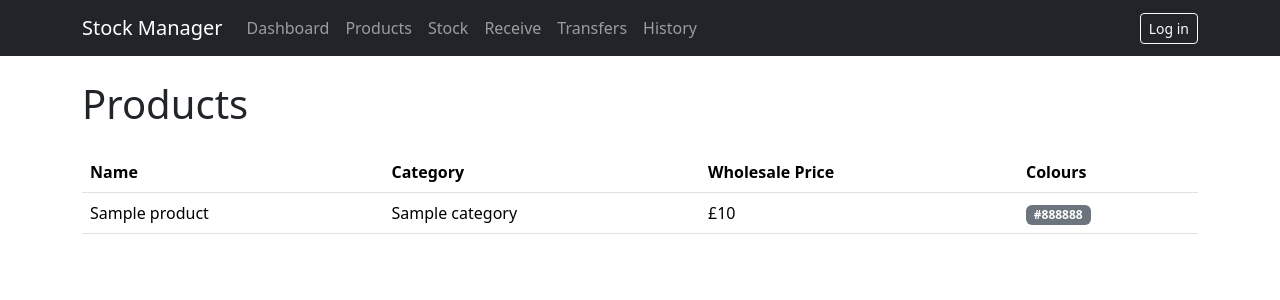
After one commit to oscarzxshi/stockproject, a Django app: template inventory/templates/inventory/products.html in a window 1280 px wide. The commit adds this page. Shown: the top 300 px of the page. Run offline with Django 3.2, Linux system fonts and the light colour scheme; the template is opened without the code that fills it: most values are stand-ins (such as "Sample title", 1, 10 or a date in 2020).

Commit message:
added products page and changed admin page to add products and variants

```diff
--- a/inventory/templates/inventory/layout.html
+++ b/inventory/templates/inventory/layout.html
@@ -22,7 +22,7 @@
                         <a class="nav-link {% if request.resolver_match.url_name == 'index' %}active{% endif %}" href="#">Dashboard</a>
                     </li>
                     <li class="nav-item">
-                        <a class="nav-link {% if request.resolver_match.url_name == 'products' %}active{% endif %}" href="#">Products</a>
+                        <a class="nav-link {% if request.resolver_match.url_name == 'products' %}active{% endif %}" href="{% url 'products' %}">Products</a>
                     </li>
                     <li class="nav-item">
                         <a class="nav-link {% if request.resolver_match.url_name == 'stock' %}active{% endif %}" href="#">Stock</a>
@@ -44,6 +44,8 @@
                     {% csrf_token %}
                     <button type="submit" class="btn btn-outline-light btn-sm">Log out</button>
                 </form>
+                {% else %}
+                <a class="btn btn-outline-light btn-sm" href="{% url 'login' %}">Log in</a>
                 {% endif %}
             </div>
         </div>
--- /dev/null
+++ b/inventory/templates/inventory/products.html
@@ -0,0 +1,38 @@
+{% extends "inventory/layout.html" %}
+{% block title %}Products{% endblock %}
+{% block content %}
+
+<h1 class="mb-4">Products</h1>
+
+{% if products %}
+<div class="table-responsive">
+    <table class="table table-hover align-middle">
+        <thead>
+            <tr>
+                <th>Name</th>
+                <th>Category</th>
+                <th>Wholesale Price</th>
+                <th>Colours</th>
+            </tr>
+        </thead>
+        <tbody>
+            {% for product in products %}
+            <tr>
+                <td>{{ product.name }}</td>
+                <td>{{ product.category }}</td>
+                <td>£{{ product.standard_wholesale_price }}</td>
+                <td>
+                    {% for variant in product.variants.all %}
+                    <span class="badge text-bg-secondary">{{ variant.colour }}</span>
+                    {% endfor %}
+                </td>
+            </tr>
+            {% endfor %}
+        </tbody>
+    </table>
+</div>
+{% else %}
+<p class="text-muted">No products yet.</p>
+{% endif %}
+
+{% endblock %}
--- a/inventory/urls.py
+++ b/inventory/urls.py
@@ -8,4 +8,5 @@ urlpatterns = [
     path("", views.index, name="index"),
     path("login/", views.StaffLoginView.as_view(), name="login"),
     path("logout/", LogoutView.as_view(next_page="login"), name="logout"),
+    path("products/", views.products, name="products"),
 ]
--- a/inventory/views.py
+++ b/inventory/views.py
@@ -2,6 +2,7 @@ from django.shortcuts import render
 from django.http import HttpResponse
 from django.contrib.auth.views import LoginView
 from django.contrib.auth.decorators import login_required
+from .models import Product
 
 # Create your views here.
 
@@ -10,3 +11,8 @@ def index(request):
 
 class StaffLoginView(LoginView):
     template_name = "inventory/login.html"
+
+@login_required
+def products(request):
+    products = Product.objects.prefetch_related("variants").order_by("category", "name")
+    return render(request, "inventory/products.html", {"products": products})
```
Also changed, not shown: inventory/admin.py (+20 -3 lines).
